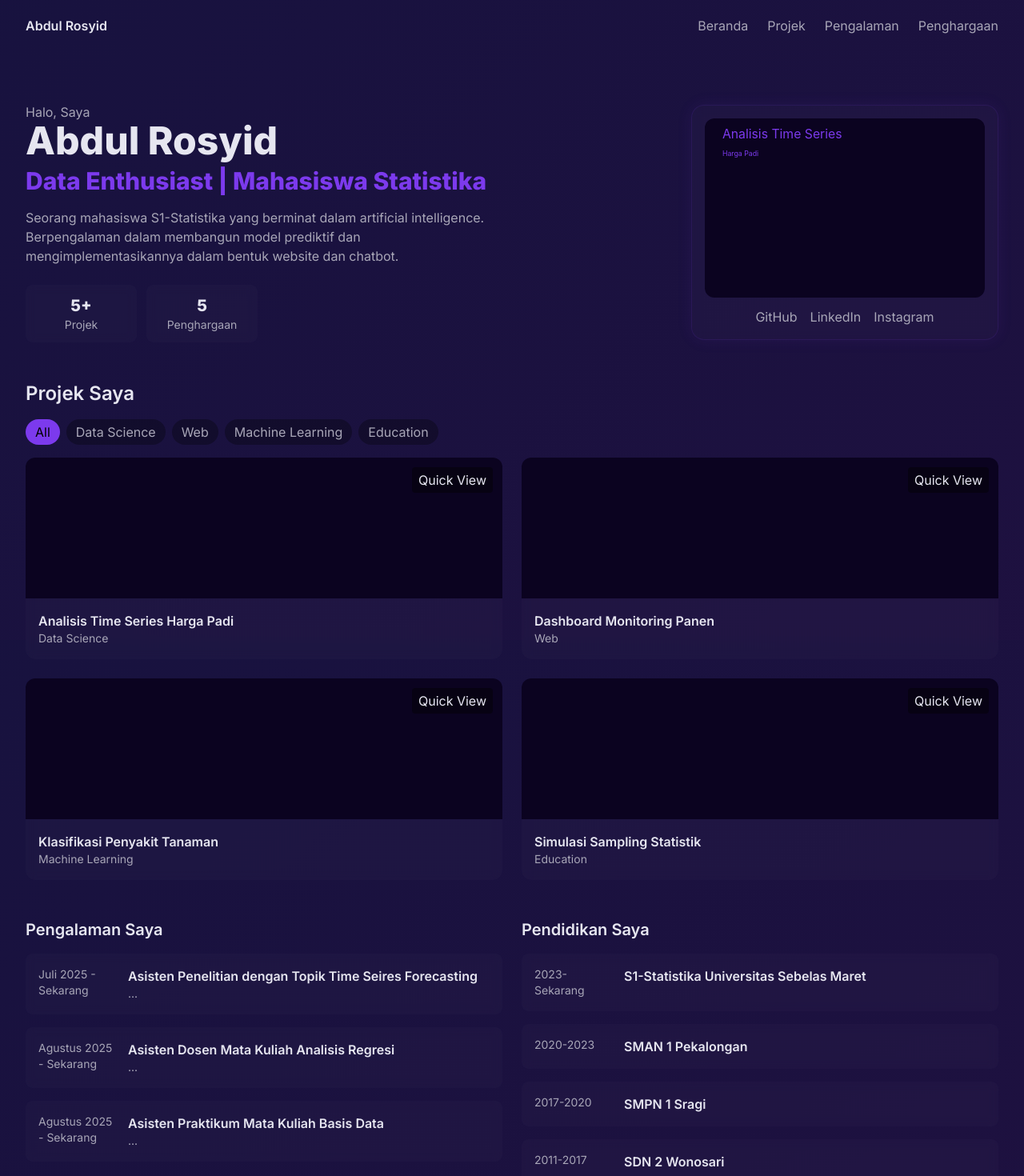
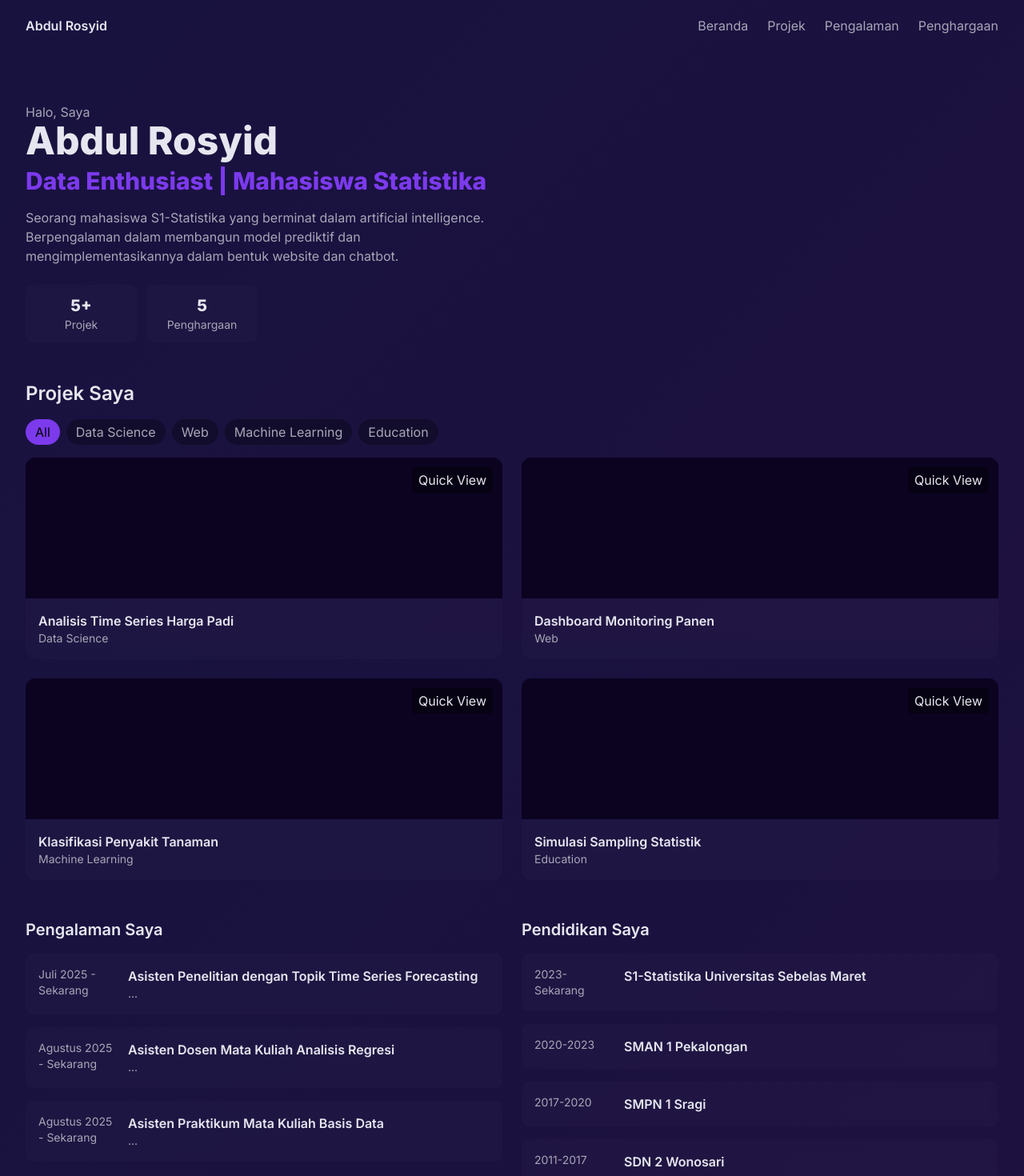
Before and after one commit to abdulrosyid001/Portofolio, a React (Vite) app: page / in a window 1280 px wide. Shown: the top 1470 px of the page at 80% size. Built offline with nearby package versions, Linux system fonts and the light colour scheme.

Commit message:
Penghapusan foto

```diff
--- a/src/components/Experience.jsx
+++ b/src/components/Experience.jsx
@@ -2,7 +2,7 @@ import React from 'react'
 
 // Experience: vertical stack of experience items
 const experience = [
-  { period: 'Juli 2025 - Sekarang', title: 'Asisten Penelitian dengan Topik Time Seires Forecasting', org: '...' },
+  { period: 'Juli 2025 - Sekarang', title: 'Asisten Penelitian dengan Topik Time Series Forecasting', org: '...' },
   { period: 'Agustus 2025 - Sekarang', title: 'Asisten Dosen Mata Kuliah Analisis Regresi', org: '...' },
   { period: 'Agustus 2025 - Sekarang', title: 'Asisten Praktikum Mata Kuliah Basis Data', org: '...' }
 ]
--- a/src/components/Hero.jsx
+++ b/src/components/Hero.jsx
@@ -18,17 +18,6 @@ export default function Hero({ data = biodata }) {
             <Stats items={data.stats} />
           </div>
         </div>
-
-        <div className="flex justify-center lg:justify-end">
-          <div className="w-64 sm:w-80 lg:w-96 p-4 rounded-2xl glass neon-outline shadow-soft-lg">
-            <img src="/placeholders/paddy.svg" alt="portrait" className="w-full h-56 object-cover rounded-xl" loading="lazy" />
-            <div className="mt-3 flex items-center justify-center gap-4">
-              <a aria-label="GitHub" href="#" className="text-subText">GitHub</a>
-              <a aria-label="LinkedIn" href="#" className="text-subText">LinkedIn</a>
-              <a aria-label="Instagram" href="#" className="text-subText">Instagram</a>
-            </div>
-          </div>
-        </div>
       </div>
     </section>
   )
```
